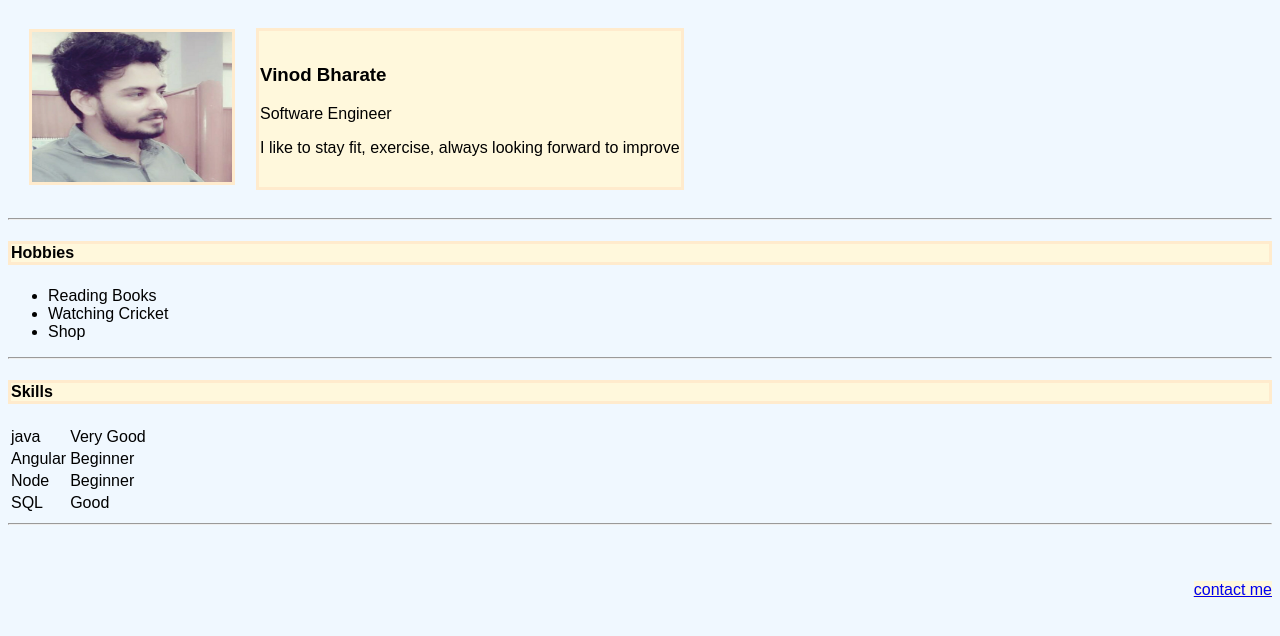
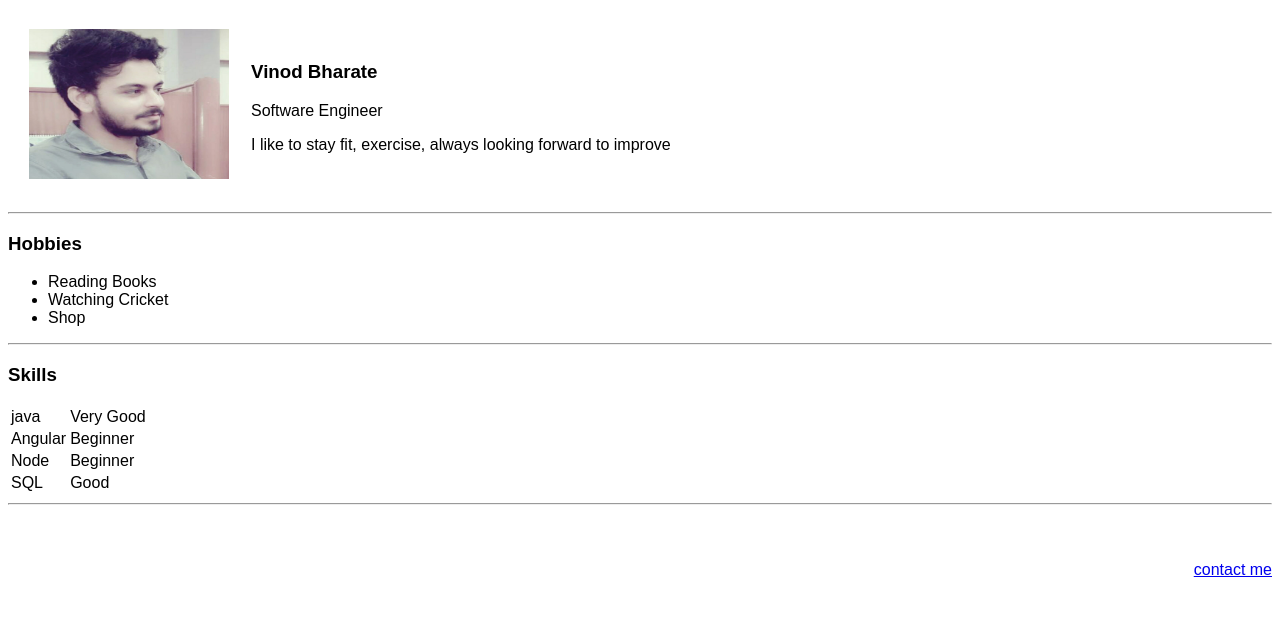
Before and after one commit to VinodBharate/PersonalInfo, a plain HTML site: page PersonalDetails.html in a window 1280 px wide. Drawn offline with Linux system fonts and the light colour scheme.

Commit message:
change
change made

```diff
--- a/PersonalDetails.html
+++ b/PersonalDetails.html
@@ -4,15 +4,16 @@
 <head>
   <meta charset="utf-8">
   <title></title>
+  <link rel="stylesheet" href="css/personaldetail.css">
 </head>
 
-<body style="background: aliceblue;">
+<body >
   <table cellspacing=20px>
     <tr>
       <td>
-        <img src="19238217_1356104664504033_1289666097963789144_o.jpg" alt="Pix" width="200px" height="150px" style="border: 3px solid blanchedalmond;";>
+        <img src="19238217_1356104664504033_1289666097963789144_o.jpg" alt="Pix" width="200px" height="150px" ;>
       </td>
-      <td style="font-family: fantasy;align:left;background-color: cornsilk;border: 3px solid blanchedalmond;">
+      <td style="font-family: fantasy;align:left;">
         <h3>Vinod Bharate</h3>
         <p>Software Engineer</p>
         <p>I like to stay fit, exercise, always looking forward to improve</p>
@@ -22,7 +23,7 @@
   <hr>
 
   <div style="font-family: fantasy;">
-    <h4 style="font-family: fantasy;background-color: cornsilk;border: 3px solid blanchedalmond;">Hobbies</h4>
+    <h3 style="font-family: fantasy;">Hobbies</h3>
     <ul type="disc">
       <li>Reading Books</li>
       <li>Watching Cricket</li>
@@ -33,7 +34,7 @@
   <div style="font-family: fantasy;">
     <table>
       <thead>
-        <h4 style="background-color: cornsilk;border: 3px solid blanchedalmond;">Skills</h4>
+        <h3>Skills</h3>
       </thead>
       <tbody>
         <tr>
@@ -59,8 +60,9 @@
   </div>
   <hr>
   <div style="font-family: fantasy;text-align: right;padding-top: 48px;">
-    <a href="personalContact.html" style="background: cornsilk;">contact  me</a>
+    <a href="personalContact.html" >contact  me</a>
   </div>
+
 
 </body>
 
```
Also changed, not shown: PersonalContact.html (+21 -2 lines).
